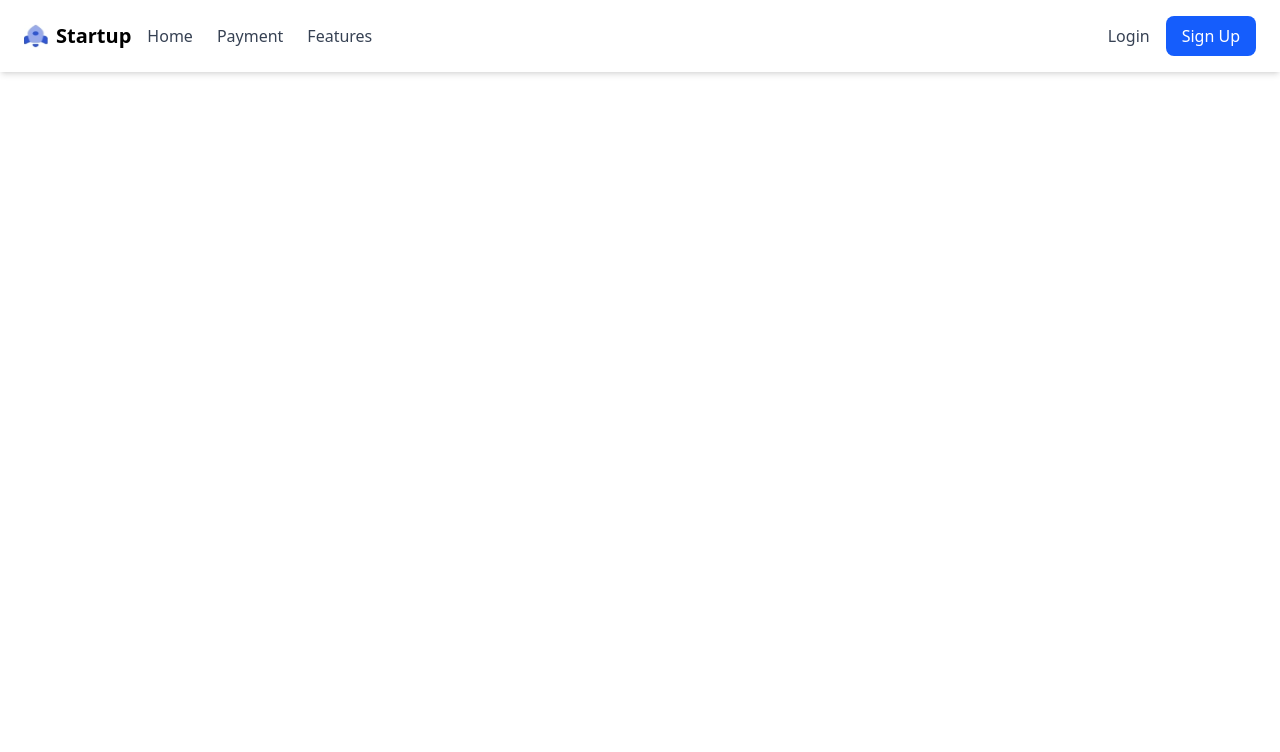
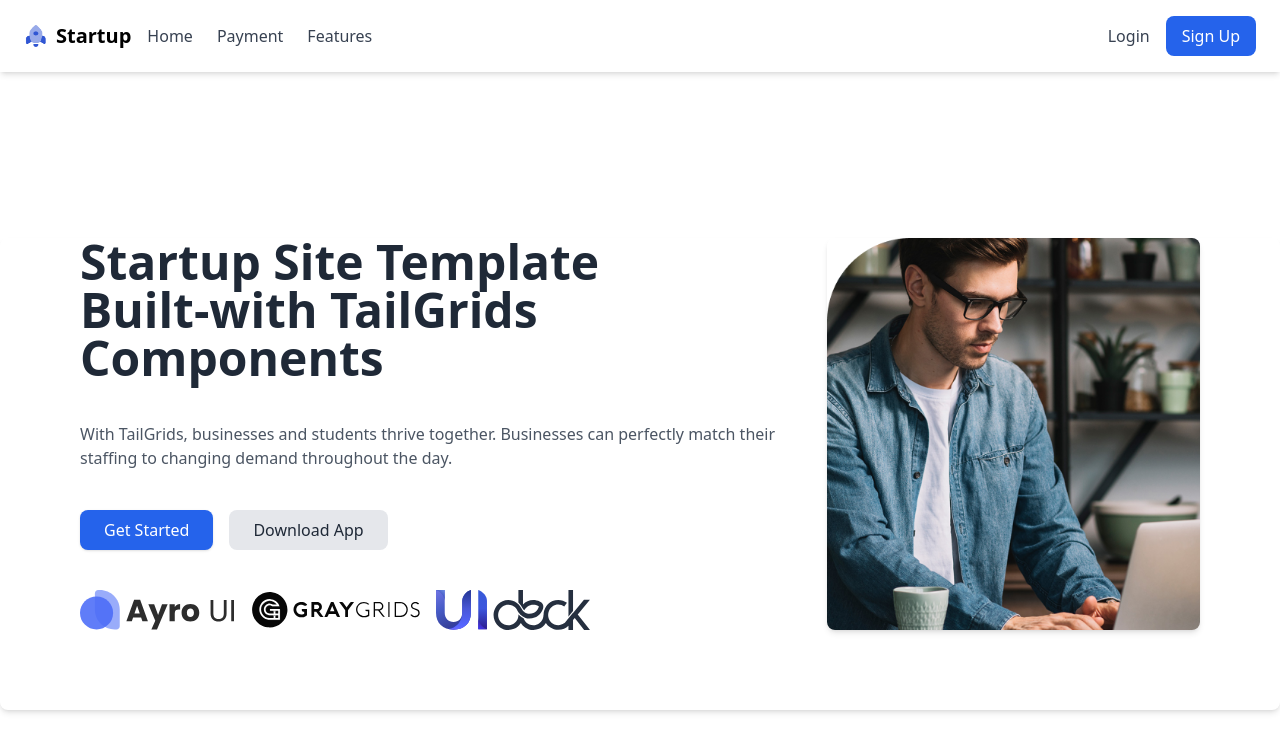
Before and after one commit to WahomeJeremy/project2, a plain HTML site: page index.html in a window 1280 px wide. Drawn offline with nearby package versions, Linux system fonts and the light colour scheme.

Commit message:
second commit

```diff
--- a/index.html
+++ b/index.html
@@ -4,16 +4,18 @@
     <meta charset="UTF-8">
     <meta name="viewport" content="width=device-width, initial-scale=1.0">
     <title>Project 2 Tailwindcss</title>
-    <script src="https://unpkg.com/@tailwindcss/browser@4"></script>
+    <script src="https://cdn.tailwindcss.com"></script>
     <script src="https://kit.fontawesome.com/5ce2613b57.js" crossorigin="anonymous"></script>
 </head>
-<body>
+<body class="bg-white">
+
   <header>
-    <!-- navbar -->
+    <!-- Navbar -->
     <nav class="bg-white shadow-md py-4 px-6 flex justify-between items-center">
+      <!-- Logo  -->
       <div class="flex items-center space-x-4">
         <div class="flex items-center">
-            <img src="images\Screenshot 2025-01-25 145051.png" alt="Startup Logo" class="w-6 h-6">
+          <img src="images\image.png" alt="Startup Logo" class="w-6 h-6">
           <span class="text-xl font-bold ml-2">Startup</span>
         </div>
 
@@ -24,12 +26,42 @@
         </div>
       </div>
 
-        <!-- navbar buttons -->
+      <!-- Navbar-buttons -->
       <div class="flex items-center space-x-4">
-          <button id="login-button" class="text-gray-700 hover:text-blue-600"> Login</button>
-          <button id="signup-button" class="bg-blue-600 text-white px-4 py-2 rounded-lg hover:bg-blue-700">Sign Up </button>
+        <button id="login-button" class="text-gray-700 hover:text-blue-600">Login</button>
+        <button id="signup-button" class="bg-blue-600 text-white px-4 py-2 rounded-lg hover:bg-blue-700">Sign Up</button>
       </div>
+    </nav>
   </header>
+
+  <!-- Main Content -->
+  <main class="flex items-center justify-center min-h-screen ">
+    <div class="max-w-auto mx-auto p-20 pt-0 mt-1 rounded-lg shadow-md flex items-center space-x-8">
+      <!-- Left Section -->
+      <div class="flex-1">
+        <h1 class="text-5xl font-bold text-gray-800 mt-0">
+          Startup Site Template <br>Built-with TailGrids <br> Components
+        </h1>
+        <p class="mt-10 text-gray-600">
+          With TailGrids, businesses and students thrive together. Businesses can perfectly match their staffing to changing demand throughout the day.
+        </p>
+        <div class="mt-10 flex space-x-4">
+          <button class="bg-blue-600 text-white px-6 py-2 rounded-lg shadow hover:bg-blue-700">Get Started</button>
+          <button class="bg-gray-200 text-gray-800 px-6 py-2 rounded-lg hover:bg-gray-300">Download App</button>
+        </div>
+        <div class="mt-10 flex items-center space-x-4">
+          <img src="images/ayroui.svg" alt="Ayro UI Logo" class="h-10">
+          <img src="images/graygrids.svg" alt="GrayGrids Logo" class="h-10">
+          <img src="images/uideck.svg" alt="UI Deck Logo" class="h-10">
+        </div>
+      </div>
+
+      <!-- Right Section -->
+      <div class="w-1/3">
+        <img src="images/hero-image-01.png" alt="Person working" class="rounded-lg shadow-md">
+      </div>
+    </div>
+  </main>
 
 </body>
 </html>
```
Also changed, not shown: images/ayroui.svg (added), images/graygrids.svg (added), images/hero-image-01.png (added), images/image.png (added), images/uideck.svg (added). Lines whose indentation alone changed are shown as unchanged.
